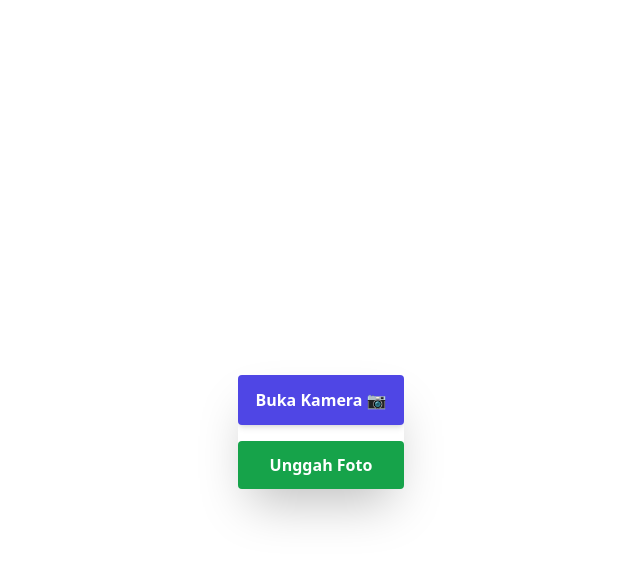
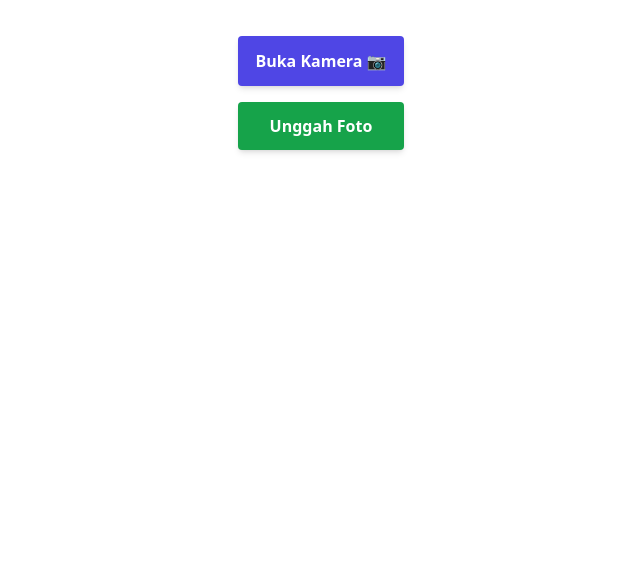
Before and after one commit to Dlabsign/virtual-photobooth, a React (Vite) app: page / in a window 1280 px wide. Shown: the top 562 px of the page, without its empty margins (319-959 px from the left). Built offline with nearby package versions, Linux system fonts and the light colour scheme.

Commit message:
Update layer

```diff
--- a/src/components/Photobooth.jsx
+++ b/src/components/Photobooth.jsx
@@ -125,9 +125,9 @@ const Photobooth = () => {
 
 
     return (
-        <div className="flex flex-col items-center justify-center min-h-screen bg-grey-900 p-1">
+        <div className="flex flex-col items-center justify-start min-h-screen bg-grey-900 p-1">
             {/* <h1 className="text-3xl font-extrabold mb-8 text-indigo-700">Virtual Photobooth 📸</h1> */}
-            <div className="w-full max-w-xl  shadow-2xl overflow-hidden ">
+            <div className="w-full max-w-xl  ">
 
                 {/* Kontrol Awal */}
                 {mode === 'initial' && (
```
